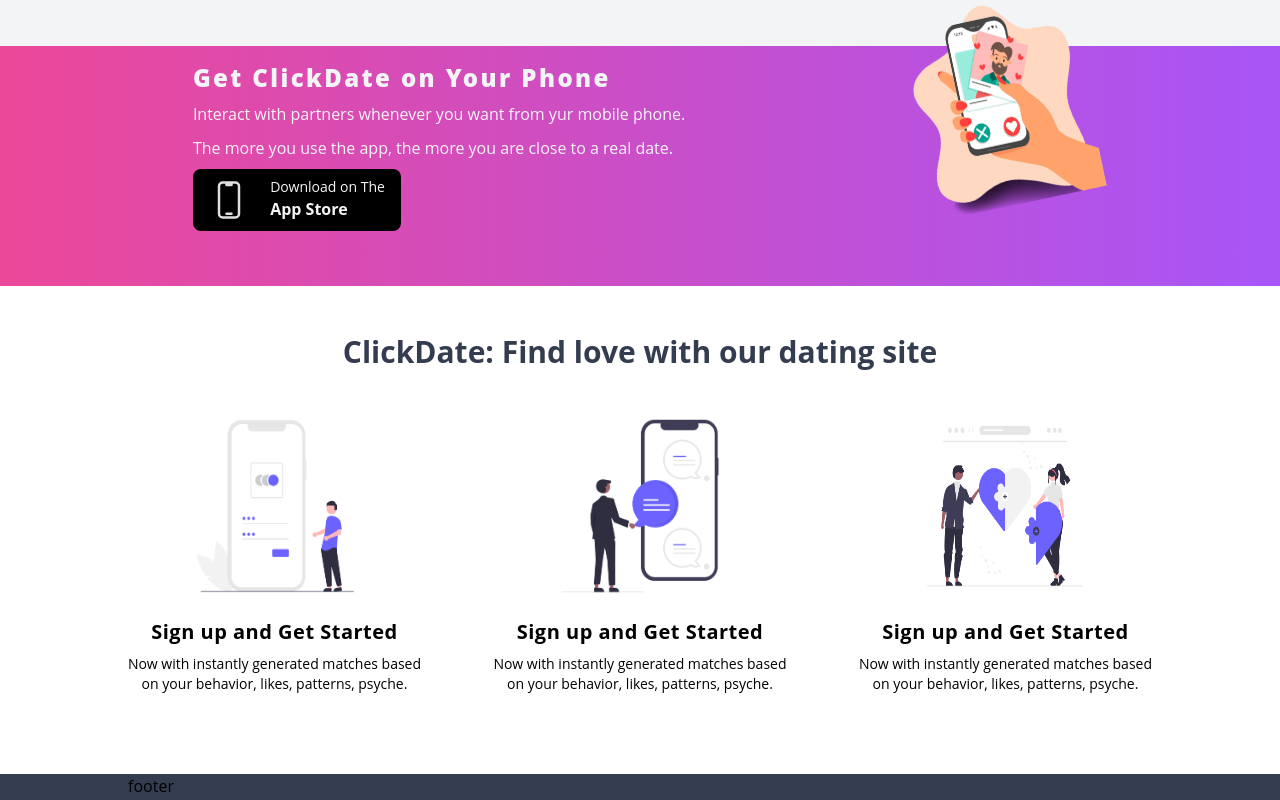
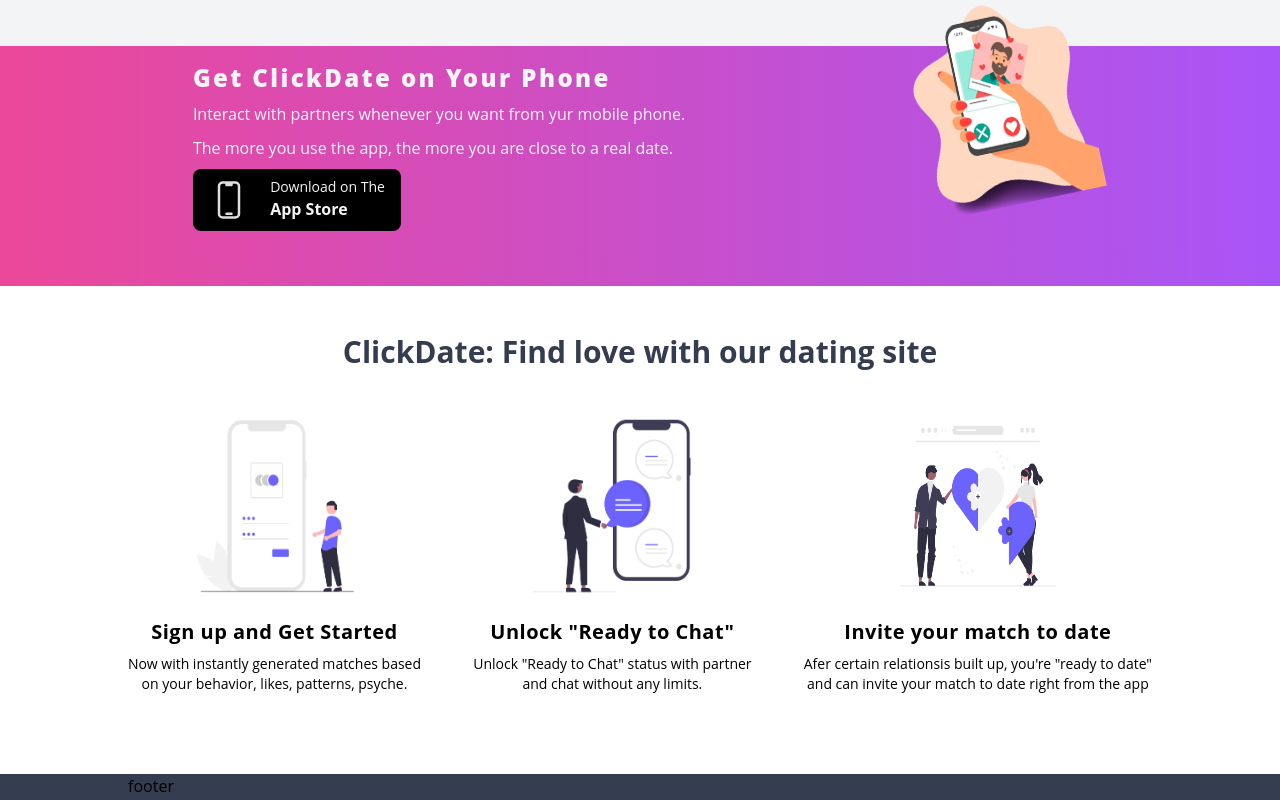
Before and after one commit to abdelrany/Dating-web-App, a Next.js app in the folder front-end/: page / in a window 1280 px wide. Shown: the part 762-1562 px from the top of the page. Built offline with nearby package versions, Linux system fonts and the light colour scheme.

Commit message:
feat: added scalig when hover over the svg

```diff
--- a/front-end/components/home/Features.tsx
+++ b/front-end/components/home/Features.tsx
@@ -33,19 +33,19 @@
 
             <div className='flex items-center justify-between py-8'>
                 <div className='flex flex-col items-center gap-2'>
-                    <Image src={signupSvg} alt="sign up" className="w-52 h-52"/>
+                    <Image src={signupSvg} alt="sign up" className="w-52 h-52 hover:scale-110 duration-500"/>
                     <h1 className='text-center font-bold text-xl tracking-wide'>Sign up and Get Started</h1>
                     <p className='text-sm text-center'>Now with instantly generated matches based <br/>  on your behavior, likes, patterns, psyche.</p>
                 </div>
                 <div className='flex flex-col items-center gap-2'>
-                    <Image src={chattingSvg} alt="sign up" className="w-52 h-52"/>
-                    <h1 className='text-center font-bold text-xl tracking-wide'>Sign up and Get Started</h1>
-                    <p className='text-sm text-center'>Now with instantly generated matches based <br/>  on your behavior, likes, patterns, psyche.</p>
+                    <Image src={chattingSvg} alt="sign up" className="w-52 h-52 hover:scale-110 duration-500"/>
+                    <h1 className='text-center font-bold text-xl tracking-wide'>Unlock "Ready to Chat" </h1>
+                    <p className='text-sm text-center'>Unlock "Ready to Chat" status with partner <br/>  and chat without any limits.</p>
                 </div>
                 <div className='flex flex-col items-center gap-2'>
-                    <Image src={datingSvg} alt="sign up" className="w-52 h-52"/>
-                    <h1 className='text-center font-bold text-xl tracking-wide'>Sign up and Get Started</h1>
-                    <p className='text-sm text-center'>Now with instantly generated matches based <br/>  on your behavior, likes, patterns, psyche.</p>
+                    <Image src={datingSvg} alt="sign up" className="w-52 h-52 hover:scale-110 duration-500"/>
+                    <h1 className='text-center font-bold text-xl tracking-wide'>Invite your match to date</h1>
+                    <p className='text-sm text-center'> Afer certain relationsis built up, you're "ready to date" <br/>  and can invite your match to date right from the app</p>
                 </div>
             </div>
         </div>
```
